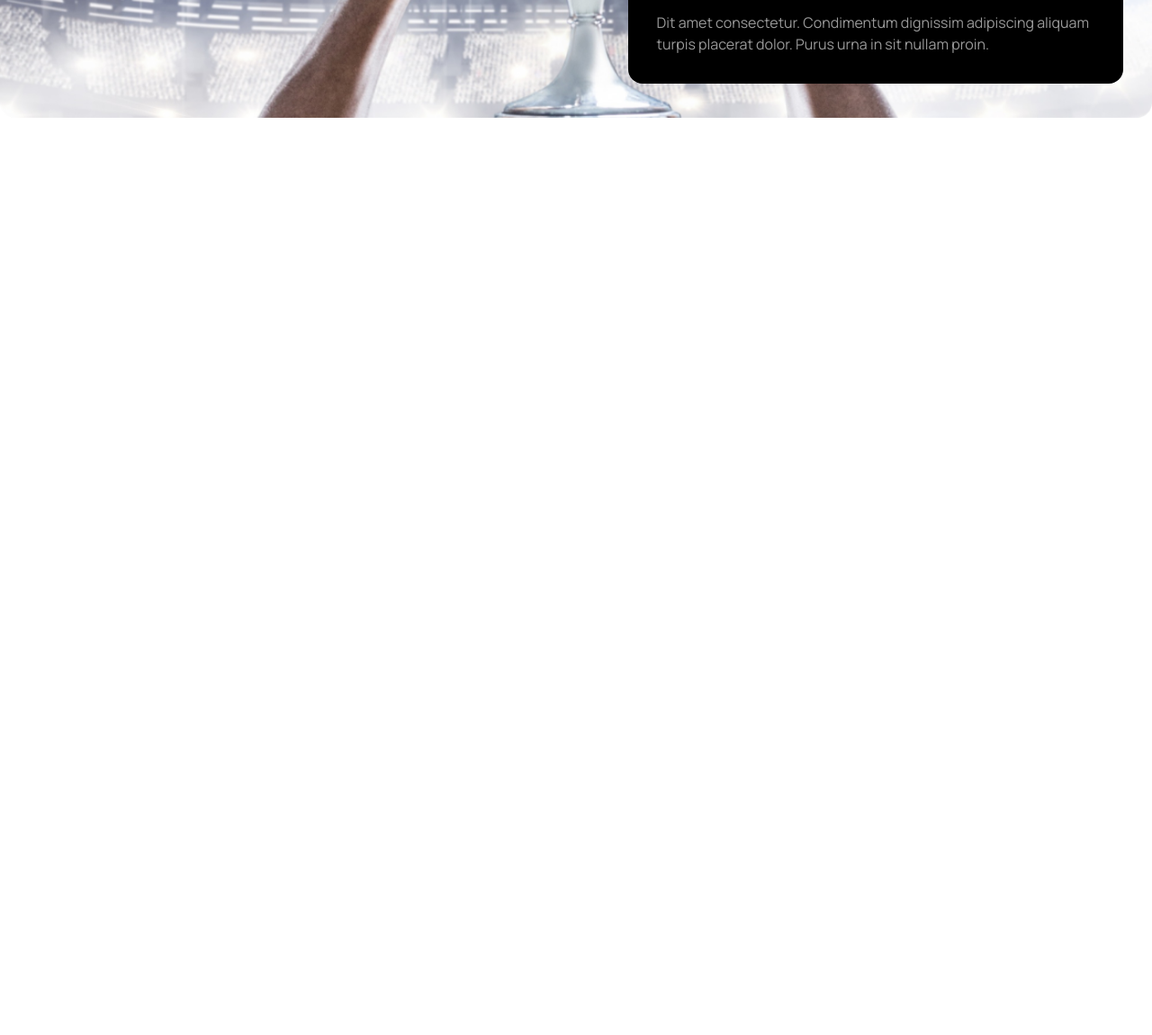
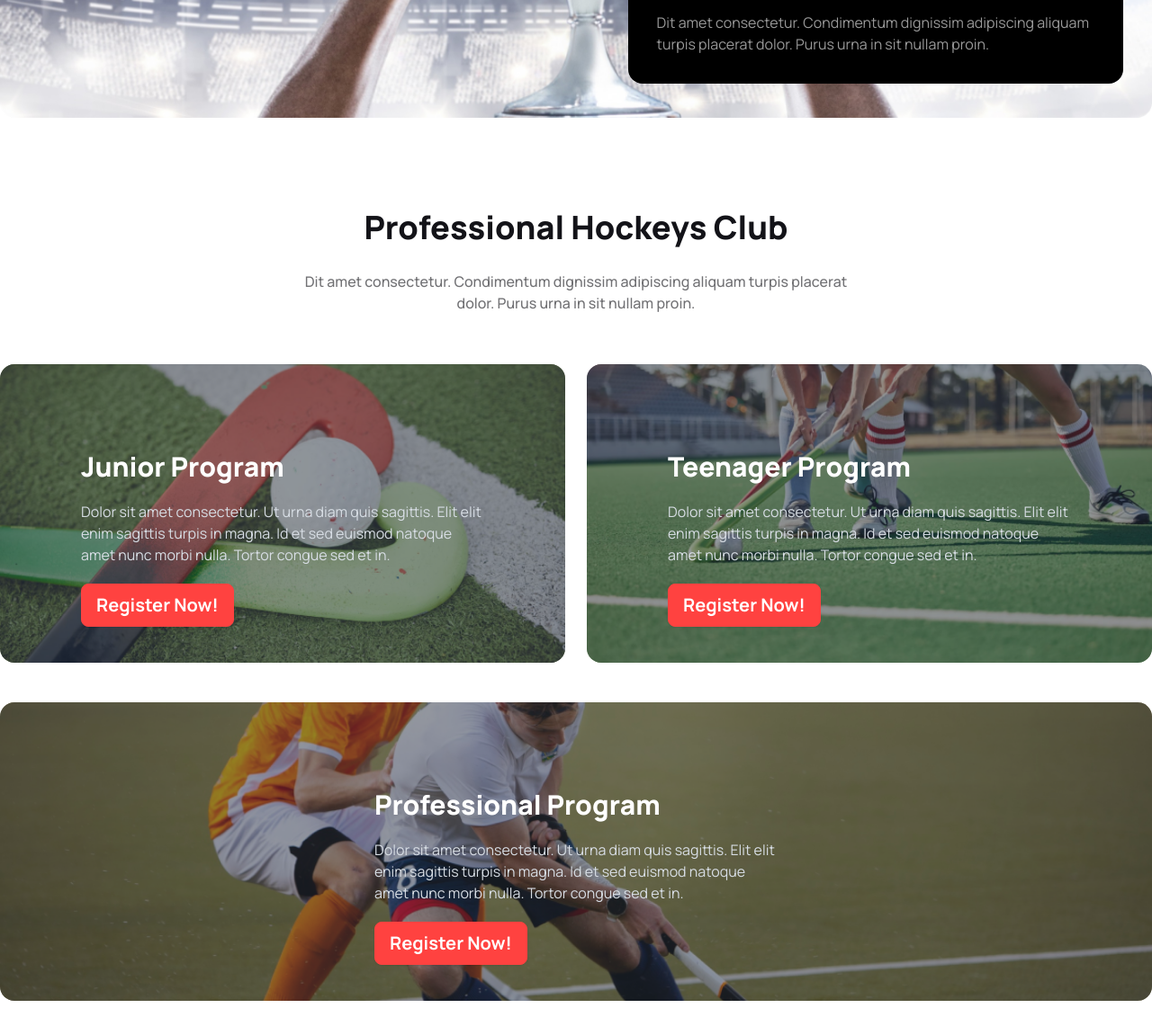
Before and after one commit to tariqul-sagar/B9A3-hockeys, a plain HTML site: page index.html in a window 1280 px wide. Shown: the part 563-1714 px from the top of the page at 90% size. Before the commit the page ends 800 px from the top, so only its background shows below. Drawn offline with nearby package versions, Linux system fonts and the light colour scheme.

Commit message:
Professional section done

```diff
--- a/index.html
+++ b/index.html
@@ -71,7 +71,7 @@
           </div>
         <!-- Navbar end -->
 
-        <!-- Hero section start -->
+        <!-- Carousel section start -->
         <div class="">
             <div>
                 <div class="carousel w-full">
@@ -127,12 +127,66 @@
                   </div>
             </div>
         </div>
-        <!-- Hero section end -->
+        <!-- Carousel section end -->
     </header>
     <!-- Header end -->
 
     <!-- Main Content start -->
-    <main class="container mx-auto"></main>
+    <main class="container mx-auto">
+        <!-- Professional section start -->
+        <section class="mt-24">
+            <h2 class="text-4xl text-center text-primary-color font-extrabold my-7">Professional Hockeys Club</h2>
+            <p class="text-paragraph-color font-medium lg:mx-auto lg:mb-14 text-center lg:w-[48%]">Dit amet consectetur. Condimentum dignissim adipiscing aliquam turpis placerat dolor. Purus urna in sit nullam proin.</p>
+            <div class="lg:grid gap-3 flex-1 lg:gap-6 lg:grid-cols-2 my-5">
+                <div>
+                    <div class="hero rounded-2xl mb-5" style="background-image: url(../img/2.png);">
+                        <div class="hero-overlay bg-opacity-50 rounded-2xl"></div>
+                        <div class="hero-content pt-24 pb-10 text-neutral-content">
+                          <div class="max-w-md">
+                            <h1 class="mb-5 text-3xl font-extrabold text-white">Junior Program</h1>
+                            <p class="mb-5">Dolor sit amet consectetur. Ut urna diam quis sagittis. Elit elit
+                                enim sagittis turpis in magna. Id et sed euismod natoque amet nunc morbi nulla. Tortor congue sed et in.</p>
+                            <button class="btn bg-secondary-color border-secondary-color text-white
+                             text-xl font-bold">Register Now!</button>
+                          </div>
+                        </div>
+                    </div>
+                </div>
+                <div>
+                    <div class="hero rounded-2xl mb-5" style="background-image: url(../img/3.png);">
+                        <div class="hero-overlay bg-opacity-50 rounded-2xl"></div>
+                        <div class="hero-content pt-24 pb-10 text-neutral-content">
+                          <div class="max-w-md">
+                            <h1 class="mb-5 text-3xl font-extrabold text-white">Teenager Program</h1>
+                            <p class="mb-5">Dolor sit amet consectetur. Ut urna diam quis sagittis. Elit elit
+                                enim sagittis turpis in magna. Id et sed euismod natoque amet nunc morbi nulla. Tortor congue sed et in.</p>
+                            <button class="btn bg-secondary-color border-secondary-color text-white
+                             text-xl font-bold">Register Now!</button>
+                          </div>
+                        </div>
+                    </div>
+                </div>
+
+                <div class="hero rounded-2xl col-span-2 mb-5" style="background-image: url(../img/4.png);">
+                    <div class="hero-overlay bg-opacity-50 rounded-2xl"></div>
+                    <div class="hero-content pt-24 pb-10 text-neutral-content">
+                      <div class="max-w-md">
+                        <h1 class="mb-5 text-3xl font-extrabold text-white">Professional Program</h1>
+                        <p class="mb-5">Dolor sit amet consectetur. Ut urna diam quis sagittis. Elit elit
+                            enim sagittis turpis in magna. Id et sed euismod natoque amet nunc morbi nulla. Tortor congue sed et in.</p>
+                        <button class="btn bg-secondary-color border-secondary-color text-white
+                         text-xl font-bold">Register Now!</button>
+                      </div>
+                    </div>
+                </div>
+
+            </div>
+            <div>
+
+            </div>
+        </section>
+        <!-- Professional section end -->
+    </main>
     <!-- Main Content end -->
 
     <!-- Footer start -->
```
